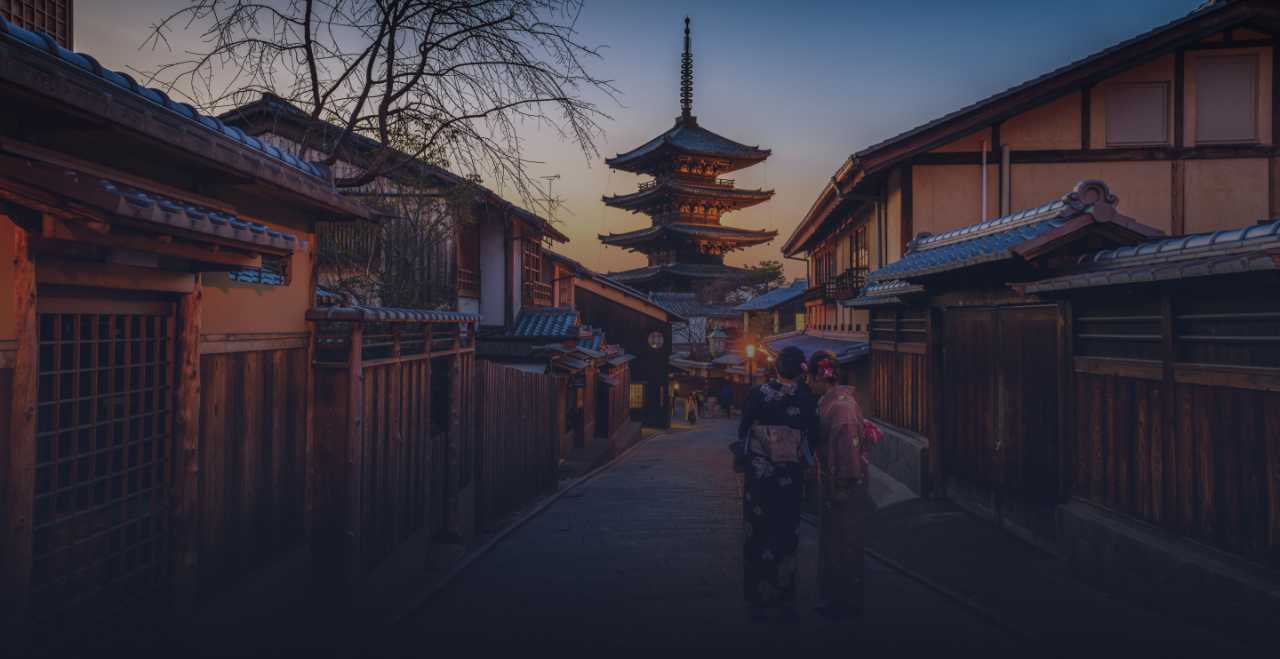
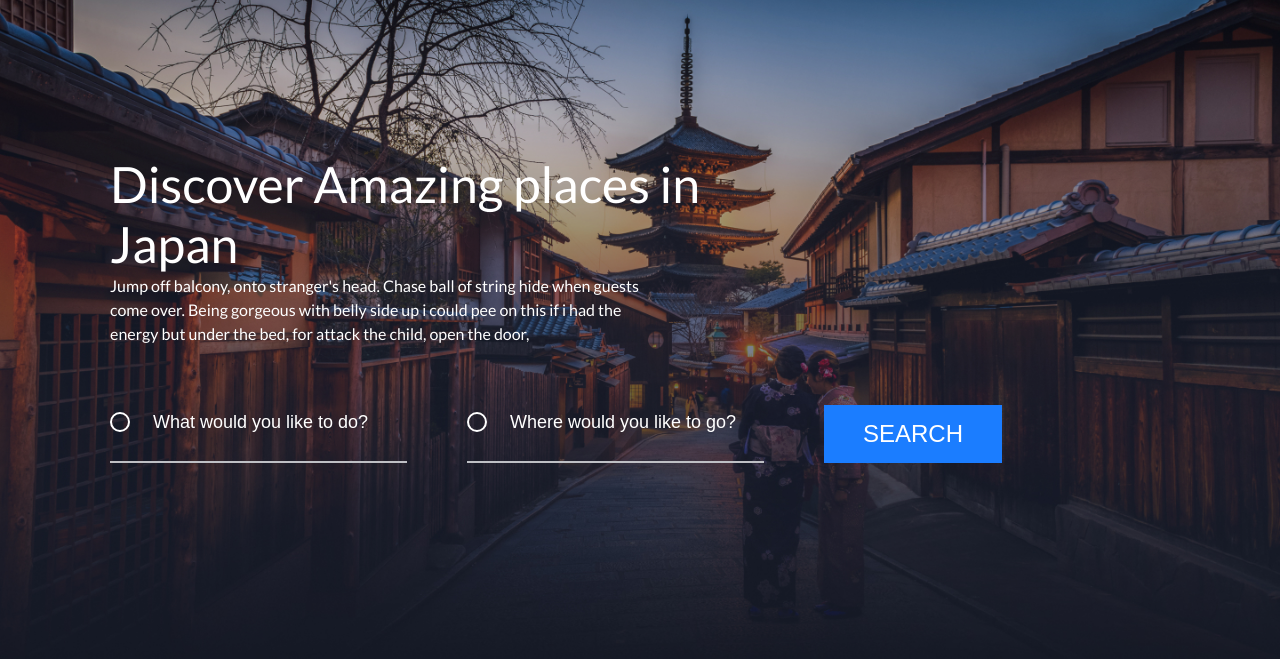
Before and after one commit to Pavanrog/lending1, a plain HTML site: page index.html in a window 1280 px wide. Shown: the part 109-768 px from the top of the page. Drawn offline with Linux system fonts and the light colour scheme.

Commit message:
Chapter #3

```diff
--- a/Css/style.css
+++ b/Css/style.css
@@ -449,6 +449,57 @@ margin-right: 0;
   height: 100vh;
   background: url(../img/intro-bg.jpg) no-repeat center;
   background-size: cover;
+ padding-top: 263px;
+}
+.intro__title{
+    max-width: 619px;
+    font-weight: 500;
+    font-size: 50px;
+    line-height: 60px;
+    color: white;
+    margin-bottom: 22;
+}
+.intro__subtitle{
+    max-width: 546px;
+    color: white;
+    font-size: 16px;
+    line-height: 24px;
+    margin-bottom: 59px;
+}
+.search-form__info{
+    display: flex;
+    flex-wrap: wrap;
+}
+.search-form__field{
+    width: 297px;
+    background: transparent url(../img/svg/circle-ico.svg) no-repeat left 7px;
+    background-size: 20px;
+    border: 0;
+    border-bottom: 2px solid #BFC0C5;
+    margin-right: 60px;
+    padding-left: 43px;
+    padding-bottom: 22px;
+    font-weight: 500;
+    font-size: 18px;
+    color: #fff;
 }
 
+.search-form__field::placeholder{
+    font-weight: 500;
+    font-size: 18px;
+    color: #fff;
+}
+
+.search-form__submit{
+    padding: 15px 39px;
+    text-transform: uppercase;
+    font-weight: 500;
+    font-size: 24px;
+    color: white;
+    background: #1B7DFF;
+    border: 0;
+}
+.search-form__submit:hover, .search-form__submit:focus, .search-form__submit:active{
+    background: #033372;
+}
 /* Intro styles end */
--- a/index.html
+++ b/index.html
@@ -40,7 +40,23 @@
 
     <main class="main">
         <section class="intro">
-
+            <div class="wrapper">
+                <h1 class="intro__title">
+                    Discover Amazing places in Japan
+                </h1>
+                <p class="intro__subtitle">
+                    Jump off balcony, onto stranger's head. Chase ball of string hide when guests come over. Being gorgeous with belly side up i could pee on this if i had the energy but under the bed, for attack the child, open the door,
+                </p>
+                <form class="search-form">
+                    <fieldset class="search-form__wrap">
+                        <p class="search-form__info">
+                            <input type="text" name="user-like-to-do" class="search-form__field" placeholder="What would you like to do?">
+                            <input type="text" name="user-like-to-go" class="search-form__field" placeholder="Where would you like to go?">
+                            <button type="submit" class="search-form__submit">Search</button>
+                        </p>
+                    </fieldset>
+                </form>
+            </div>
         </section>
     </main>
 </body>
```
Also changed, not shown: img/svg/circle-ico.svg (added).
